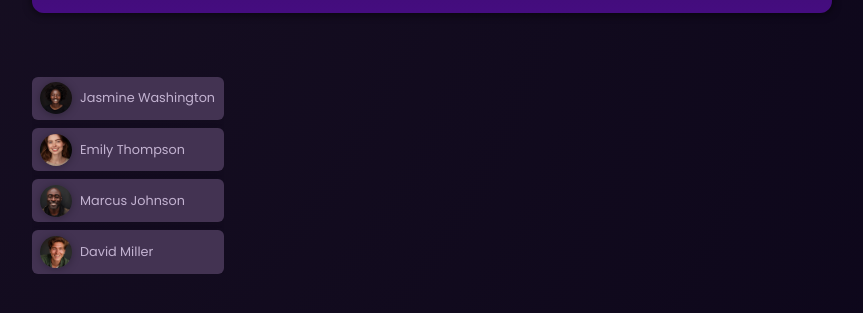
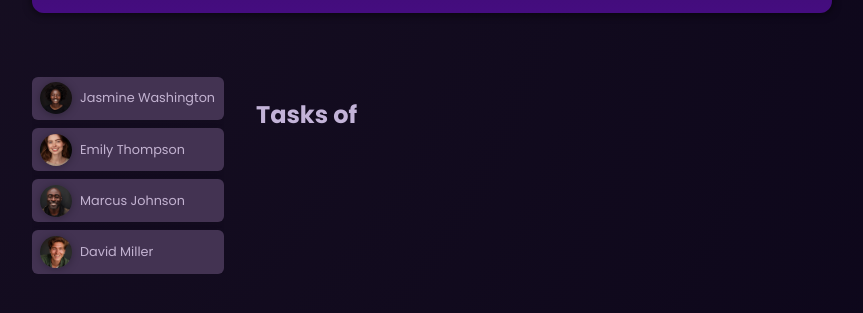
Before and after one commit to renanrgarcia/angular-docs, an Angular app in the folder 2.Essentials/01-starting-project/: page / in a window 1280 px wide. Shown: the part 195-508 px from the top of the page, without its empty margins (208-1071 px from the left). Built offline with nearby package versions, Linux system fonts and the light colour scheme.

Commit message:
feat: Add Tasks component with template and styles; update app to include Tasks component

```diff
--- a/2.Essentials/01-starting-project/src/app/app.html
+++ b/2.Essentials/01-starting-project/src/app/app.html
@@ -35,4 +35,6 @@
       />
     </li>
   </ul>
+
+  <app-tasks name="" />
 </main>
--- a/2.Essentials/01-starting-project/src/app/app.ts
+++ b/2.Essentials/01-starting-project/src/app/app.ts
@@ -1,11 +1,12 @@
 import { Component, signal } from '@angular/core';
 import { HeaderComponent } from './header/header';
+import { Tasks } from './tasks/tasks';
 import { User } from './user/user';
 import { DUMMY_USERS } from './user/dummy-users';
 
 @Component({
   selector: 'app-root',
-  imports: [HeaderComponent, User],
+  imports: [HeaderComponent, User, Tasks],
   templateUrl: './app.html',
   styleUrl: './app.css',
 })
--- /dev/null
+++ b/2.Essentials/01-starting-project/src/app/tasks/tasks.html
@@ -0,0 +1,3 @@
+<div>
+  <h2>Tasks of {{ userName }}</h2>
+</div>
--- a/2.Essentials/01-starting-project/src/app/user/user.ts
+++ b/2.Essentials/01-starting-project/src/app/user/user.ts
@@ -10,7 +10,7 @@ export class User {
   @Input({ required: true }) id!: string;
   @Input({ required: true }) avatar!: string;
   @Input({ required: true }) name!: string;
-  @Output() select = new EventEmitter();
+  @Output() select = new EventEmitter<string>();
 
   get userImage() {
     return 'assets/users/' + this.avatar;
```
Also changed, not shown: 2.Essentials/01-starting-project/src/app/tasks/tasks.ts (added, +9 -0 lines), 2.Essentials/01-starting-project/src/app/tasks/tasks.css (added), 1 other file (tests, documents, lock files or other folders).
